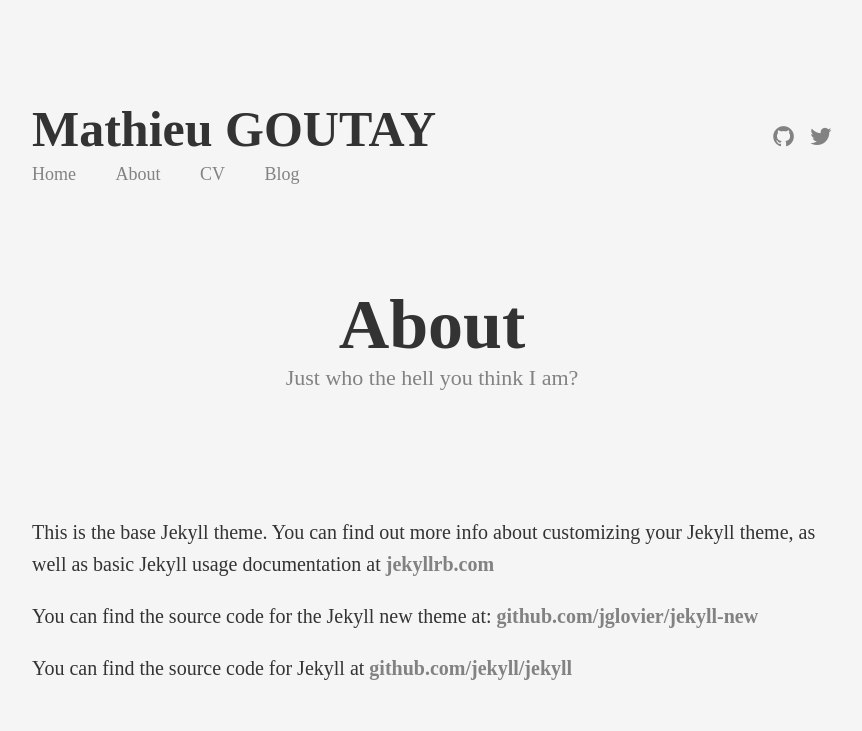
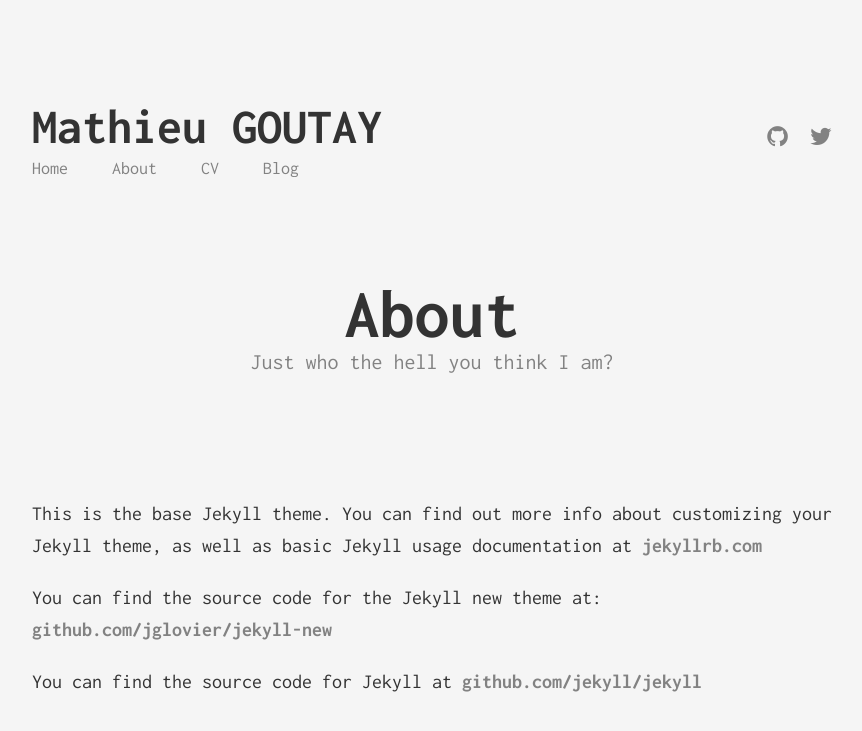
Before and after one commit to goutaymathieu/goutaymathieu.github.io, a Jekyll site: the page built from about.md, in a window 1280 px wide. Shown: the top 731 px of the page, without its empty margins (208-1070 px from the left). Built offline with Jekyll 4.4.1, drawn with Linux system fonts in a browser that asks for light colours.

Commit message:
Update styling.html

```diff
--- a/_includes/externals/styling.html
+++ b/_includes/externals/styling.html
@@ -1,4 +1,4 @@
-<link href='https://fonts.googleapis.com/css?family=Paytone+One:400,700' rel='stylesheet' type='text/css'>
+<link href='https://fonts.googleapis.com/css?family=Inconsolata:400,700' rel='stylesheet' type='text/css'>
 <link rel="stylesheet" href="{{ "/assets/vendor/normalize-css/normalize.css" | prepend: site.baseurl }}">
 <link rel="stylesheet" href="{{ "/css/main.css" | prepend: site.baseurl }}">
 {% if site.styles contains site.highlightstyle %}
```
